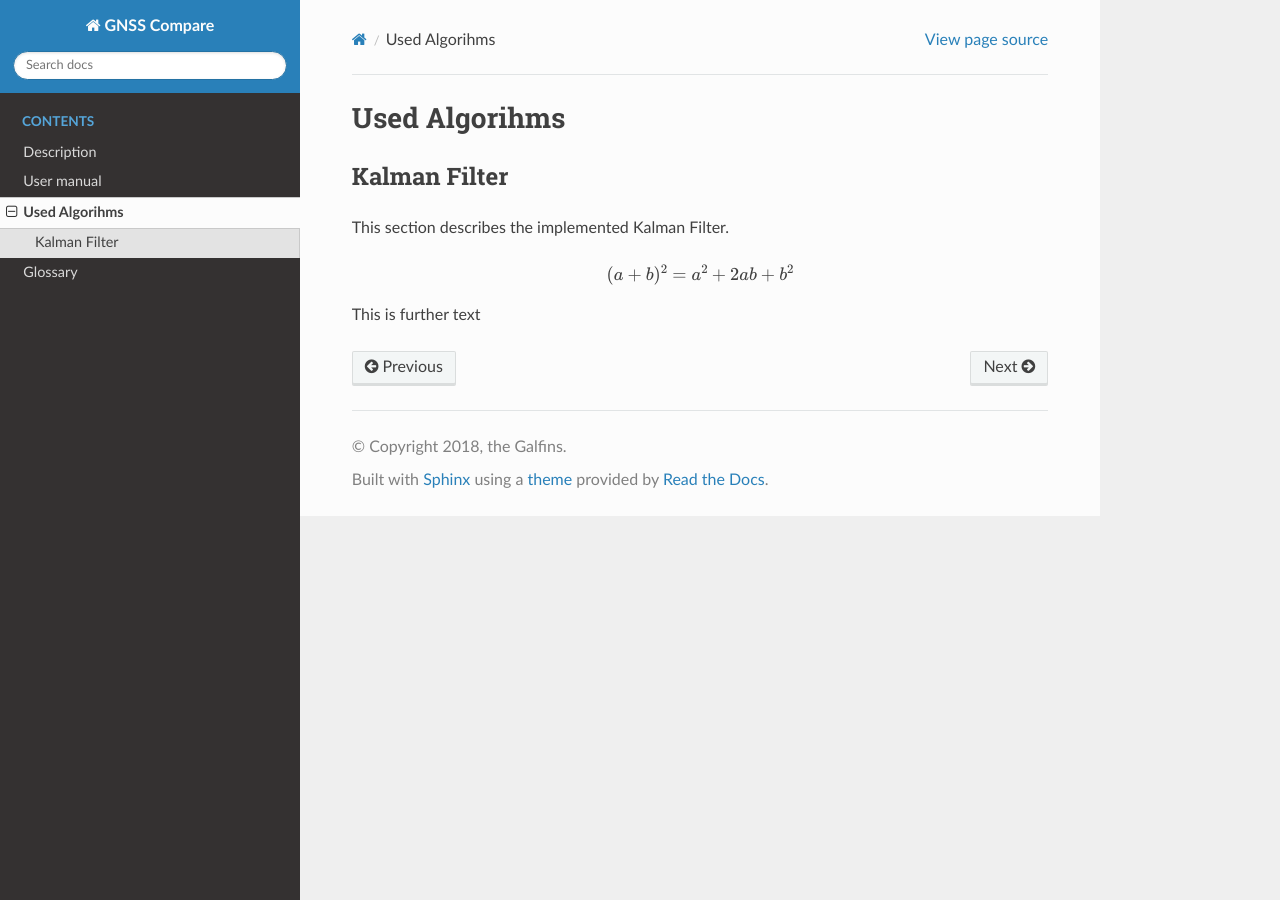
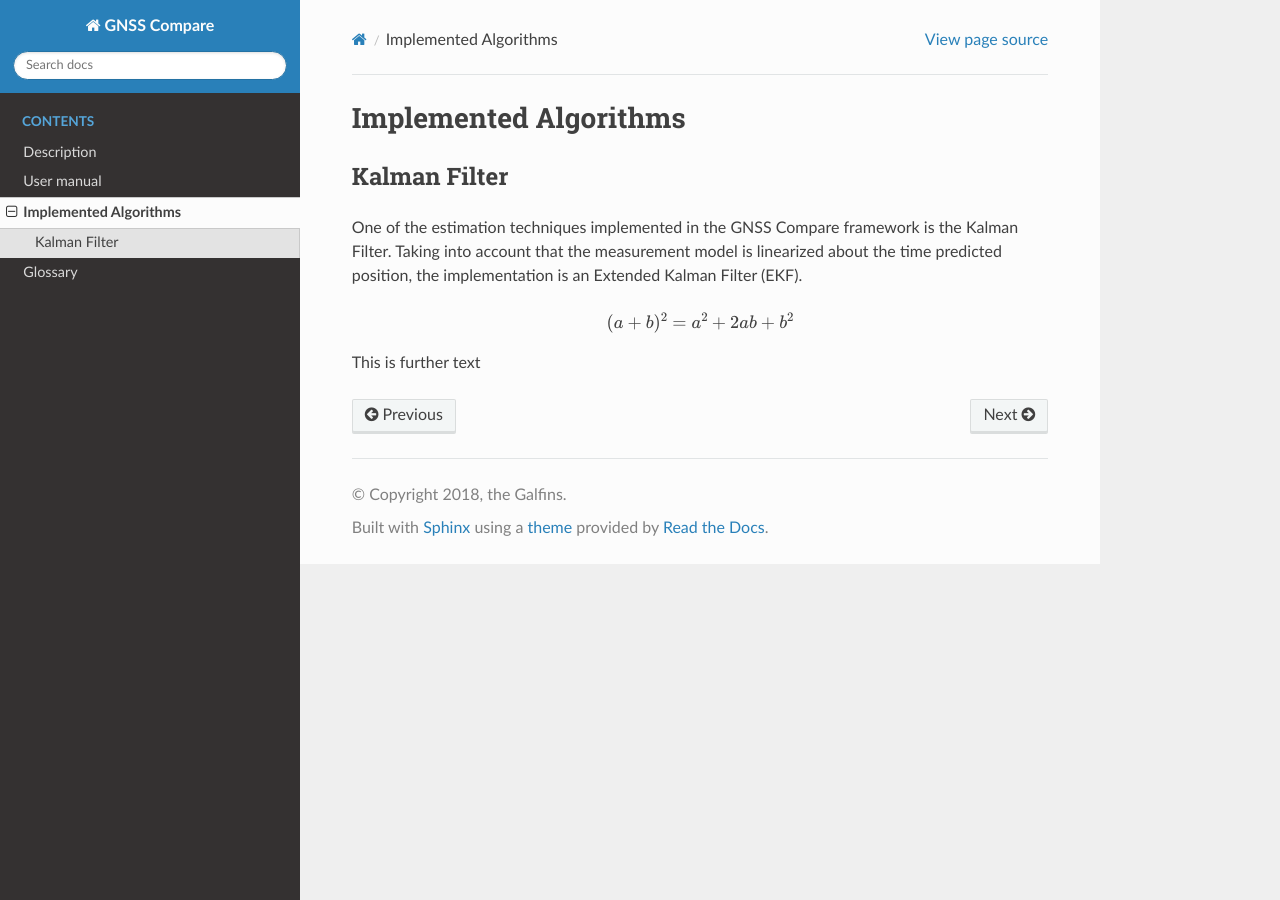
Before and after one commit to TheGalfins/GNSS_Compare, a Sphinx documentation site: the page built from docs/implemented_algorithms.rst, in a window 1280 px wide. Built offline with Sphinx 7.4.7 and the Read the Docs theme 2.0.0, drawn with Linux system fonts in a browser that asks for light colours.

Commit message:
Written the introduction to the Kalman Filter

```diff
--- a/docs/implemented_algorithms.rst
+++ b/docs/implemented_algorithms.rst
@@ -1,13 +1,15 @@
 
-**************
-Used Algorihms
-**************
+**********************
+Implemented Algorithms
+**********************
 
 
 Kalman Filter
 =============
 
-This section describes the implemented Kalman Filter.
+One of the estimation techniques implemented in the GNSS Compare framework is the Kalman Filter.
+Taking into account that the measurement model is linearized about the time predicted position, the implementation
+is an Extended Kalman Filter (EKF).
 
 .. math::
 
```
